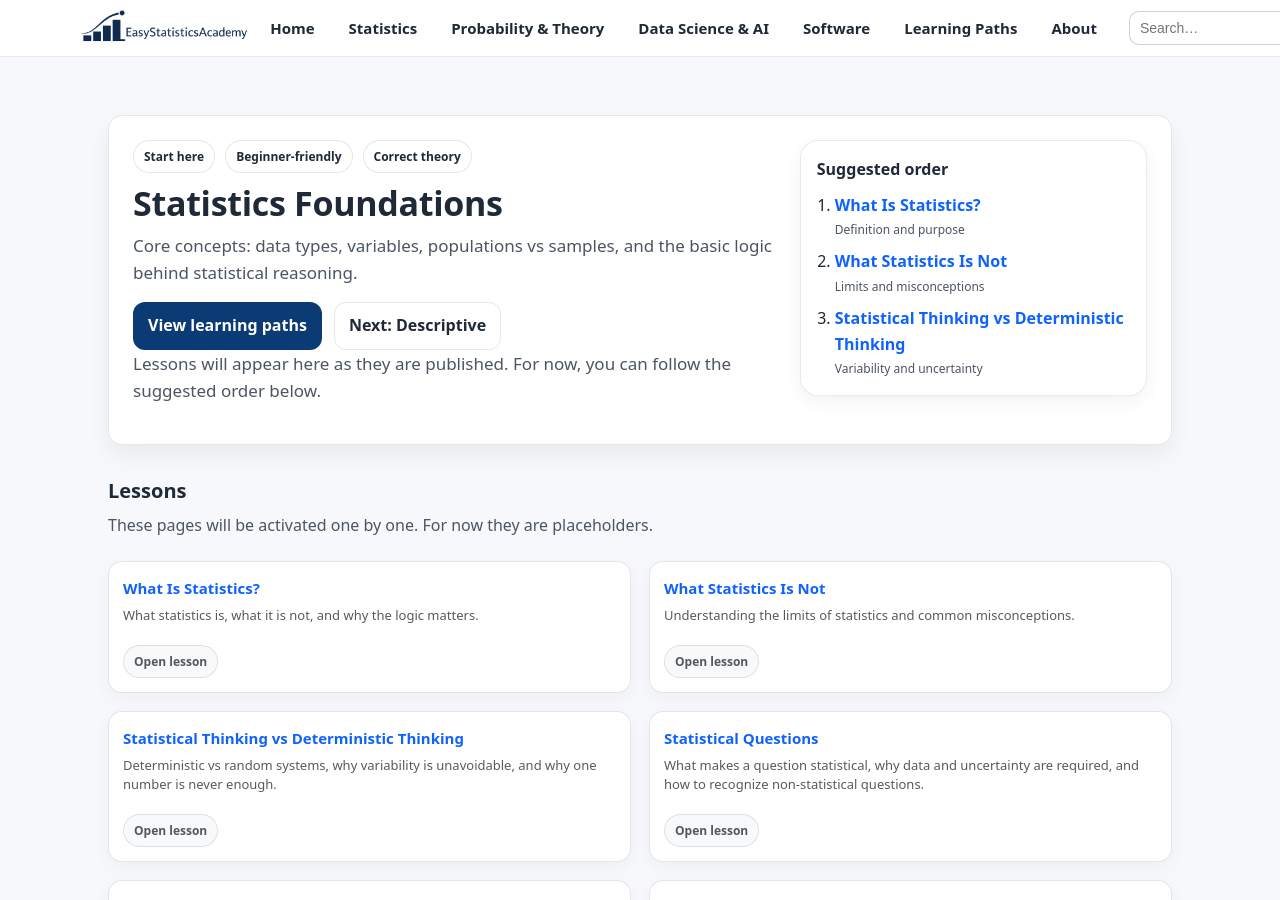
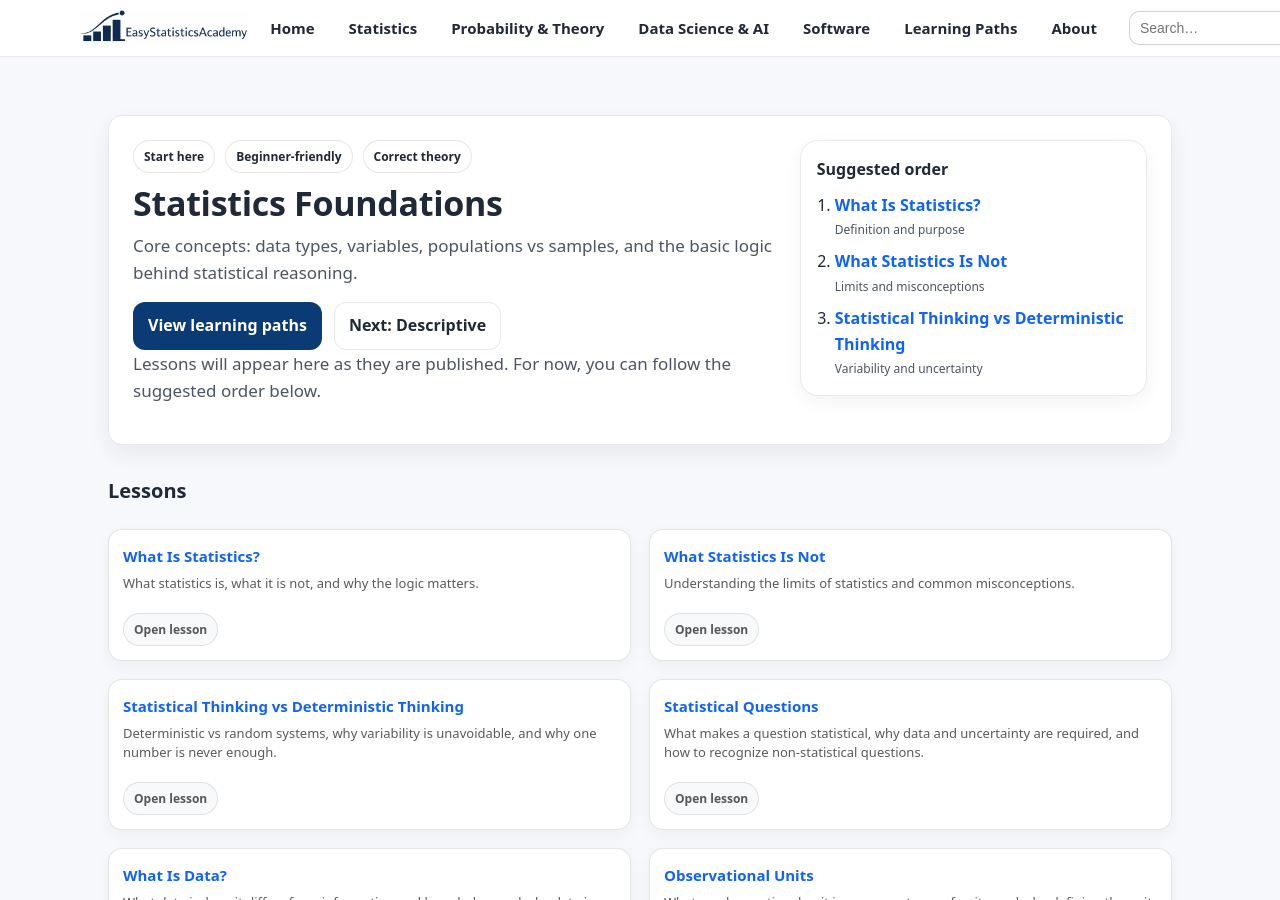
Before and after one commit to ammar-homaida-statistics/easystatisticsacademy, a Jekyll site: the page built from foundations/index.md, in a window 1280 px wide and 900 px high. Built offline with Jekyll 4.4.1, drawn with Linux system fonts in a browser that asks for light colours; our own code applies the rules of GitHub Pages for plain Markdown files.

Commit message:
Finished. deleted under construction note

```diff
--- a/foundations/index.md
+++ b/foundations/index.md
@@ -64,7 +64,6 @@ sidebar: true
 <section class="section" id="lessons">
   <div class="section-head">
     <h2>Lessons</h2>
-    <p>These pages will be activated one by one. For now they are placeholders.</p>
   </div>
 
   <div class="grid grid-2">
```
